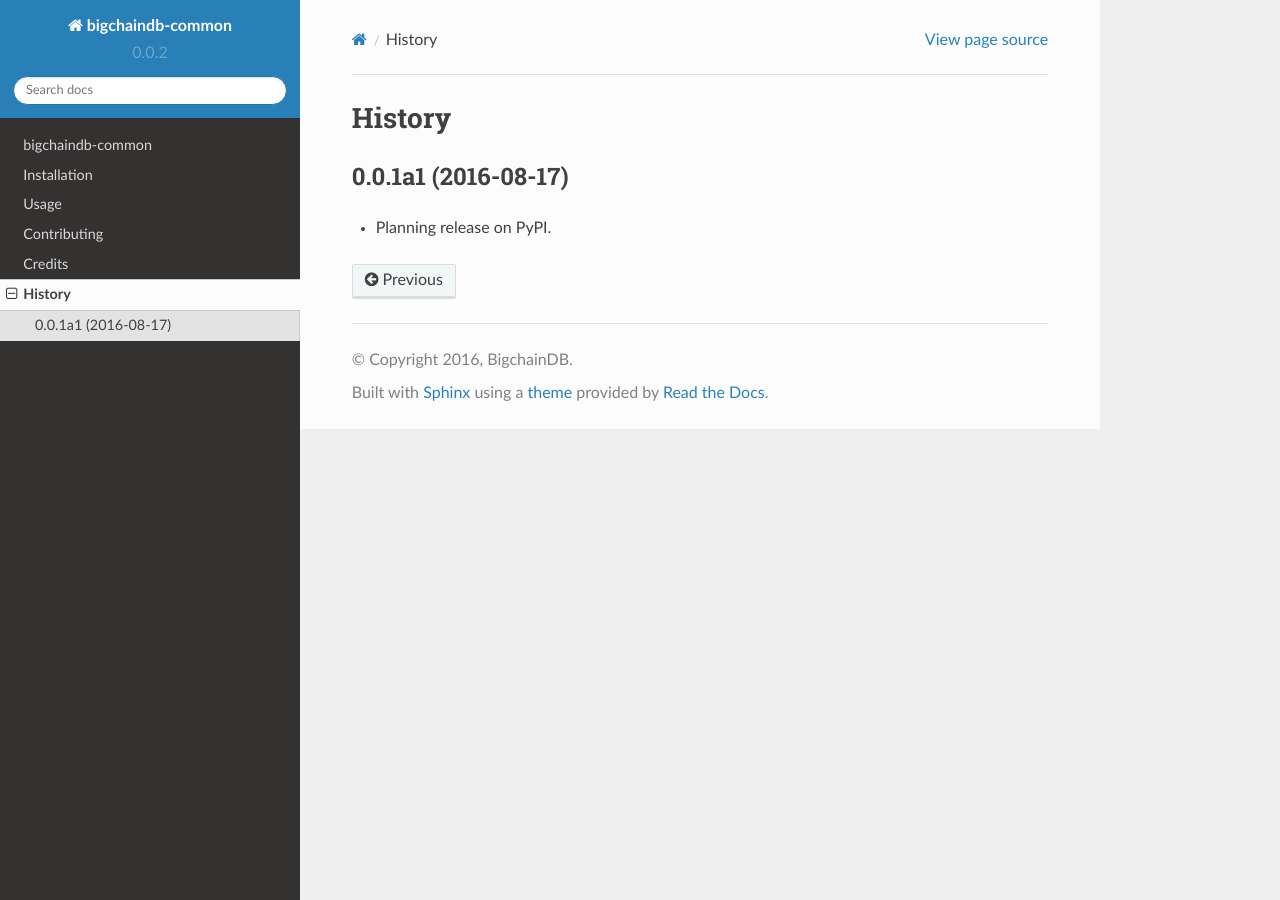
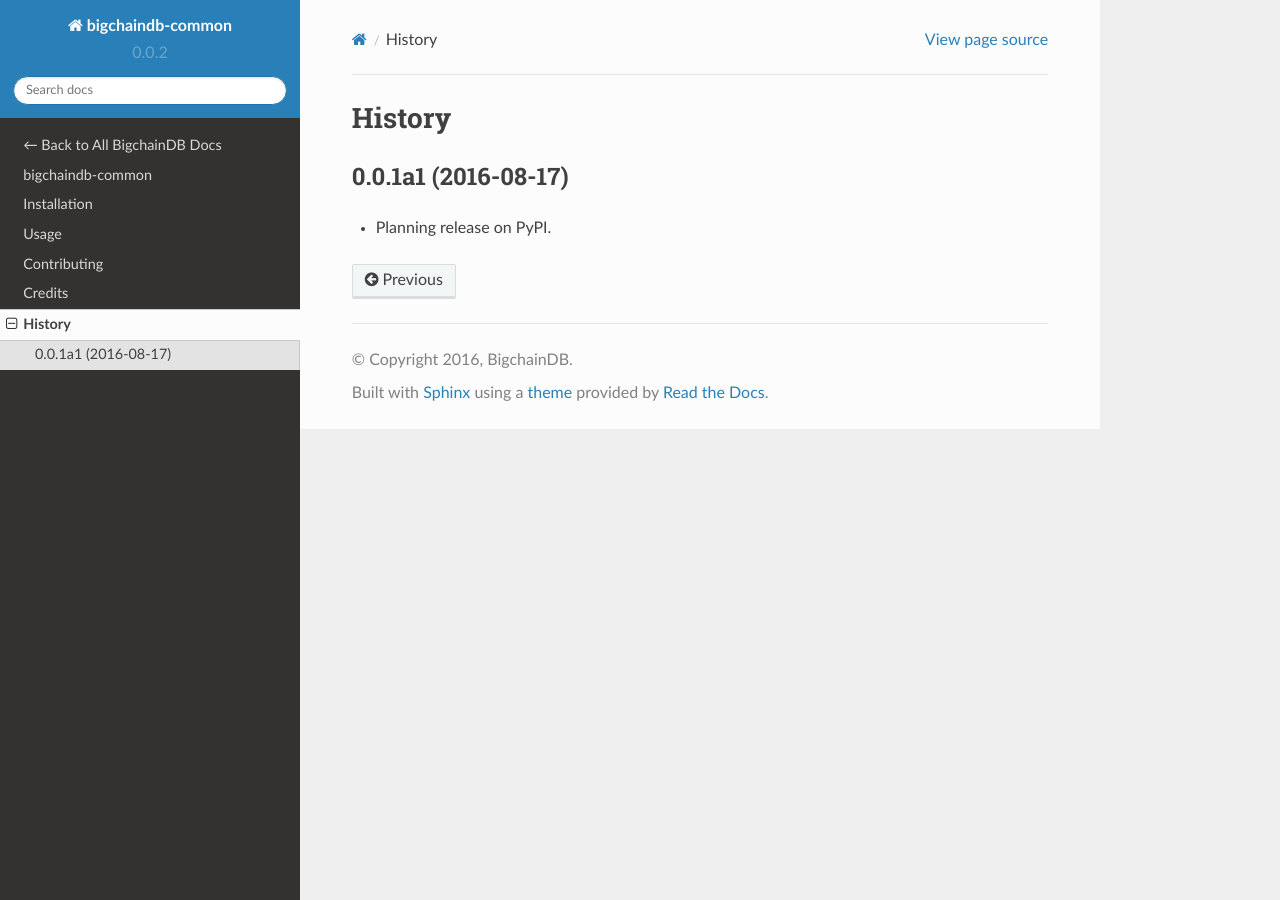
Before and after one commit to bigchaindb/bigchaindb-common, a Sphinx documentation site: the page built from docs/history.rst, in a window 1280 px wide. Built offline with Sphinx 7.4.7 and the Read the Docs theme 2.0.0, drawn with Linux system fonts in a browser that asks for light colours.

Commit message:
Add main nav link "← Back to All BigchainDB Docs" (#32)
As suggested in https://github.com/bigchaindb/bigchaindb/pull/650#discussion_r81301081

```diff
--- a/docs/index.rst
+++ b/docs/index.rst
@@ -11,8 +11,9 @@ bigchaindb-common
     *Implementation not yet released.*
 
 .. toctree::
-   :maxdepth: 2
+   :maxdepth: 1
 
+   ← Back to All BigchainDB Docs <https://bigchaindb.readthedocs.io/en/latest/index.html>
    readme
    installation
    usage
```
